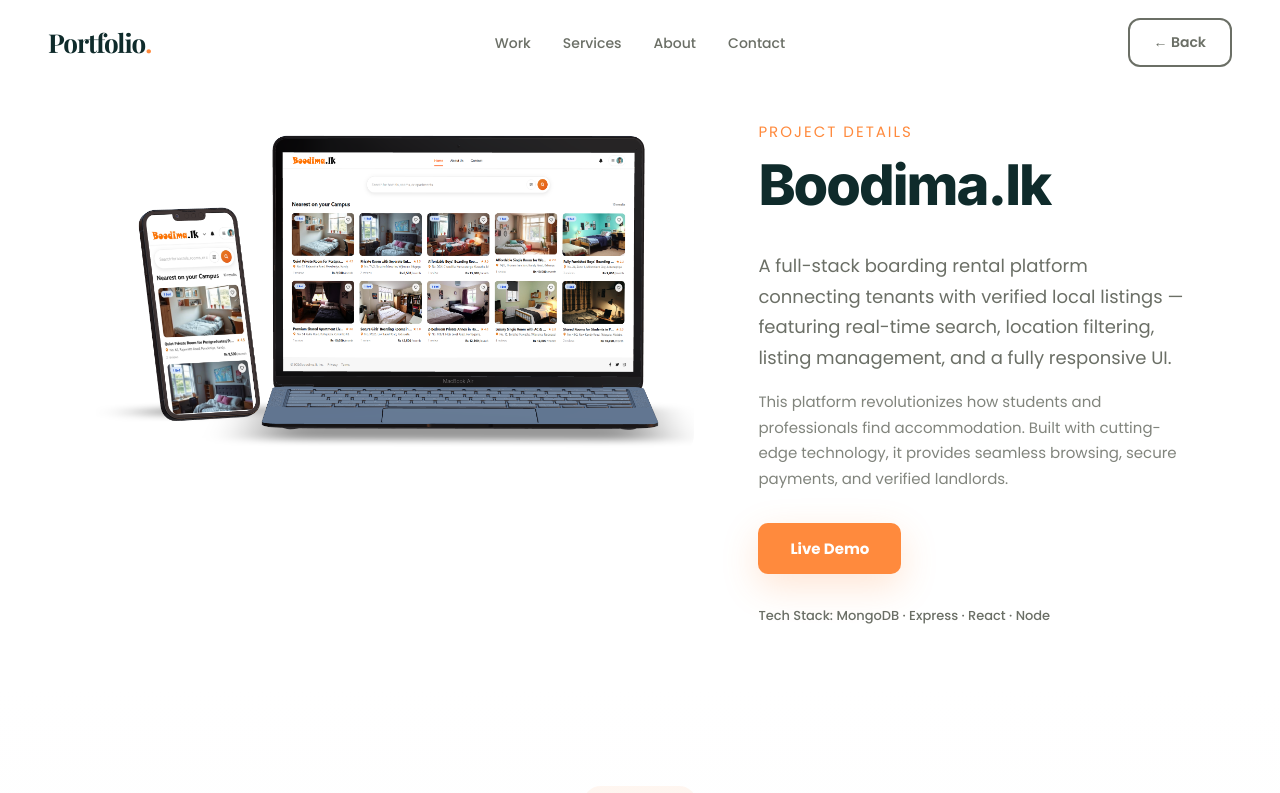
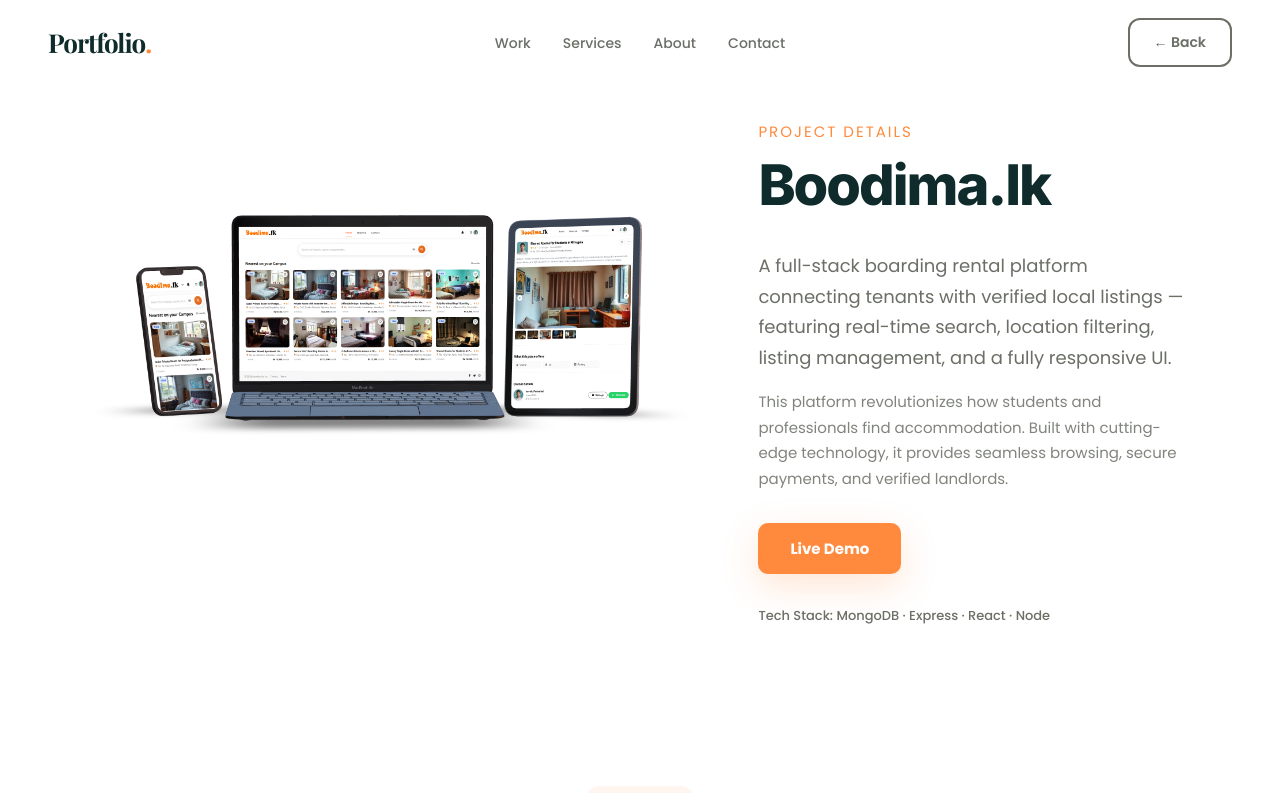
Before and after one commit to K4V1DU/portfolio, a React (Create React App) app: page /project1 in a window 1280 px wide. Shown: the top 793 px of the page. Built offline with nearby package versions, Linux system fonts and the light colour scheme.

Commit message:
Update Project1.jsx

```diff
--- a/src/pages/projects/Project1.jsx
+++ b/src/pages/projects/Project1.jsx
@@ -24,7 +24,7 @@ const PROJECT_DATA = {
   live: "https://boodima.lk",
   repo: "#",
   stack: "MongoDB · Express · React · Node",
-  image: "/images/project4.png",
+  image: "/images/project1/image1.png",
 };
 
 const SCREENSHOTS = [
```
